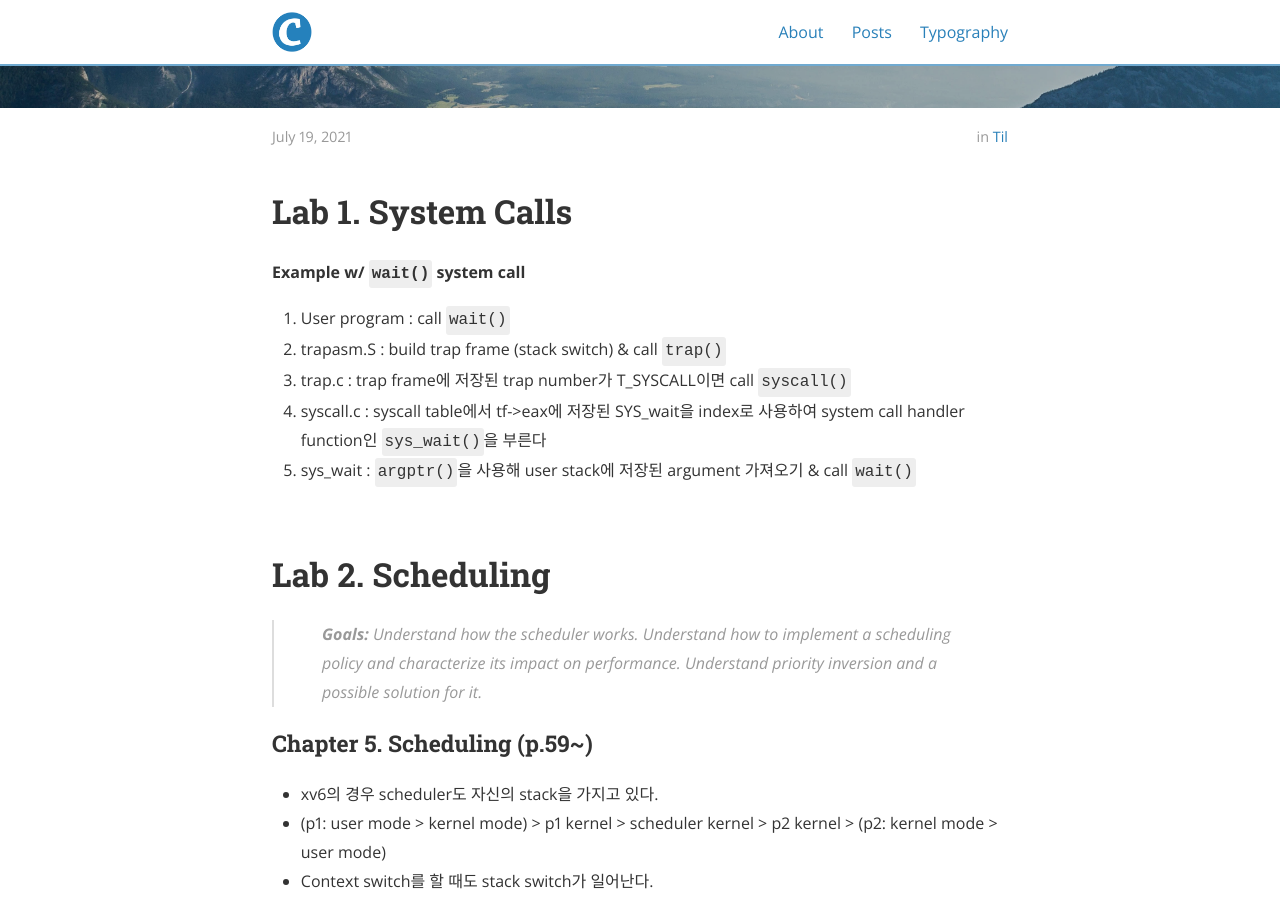
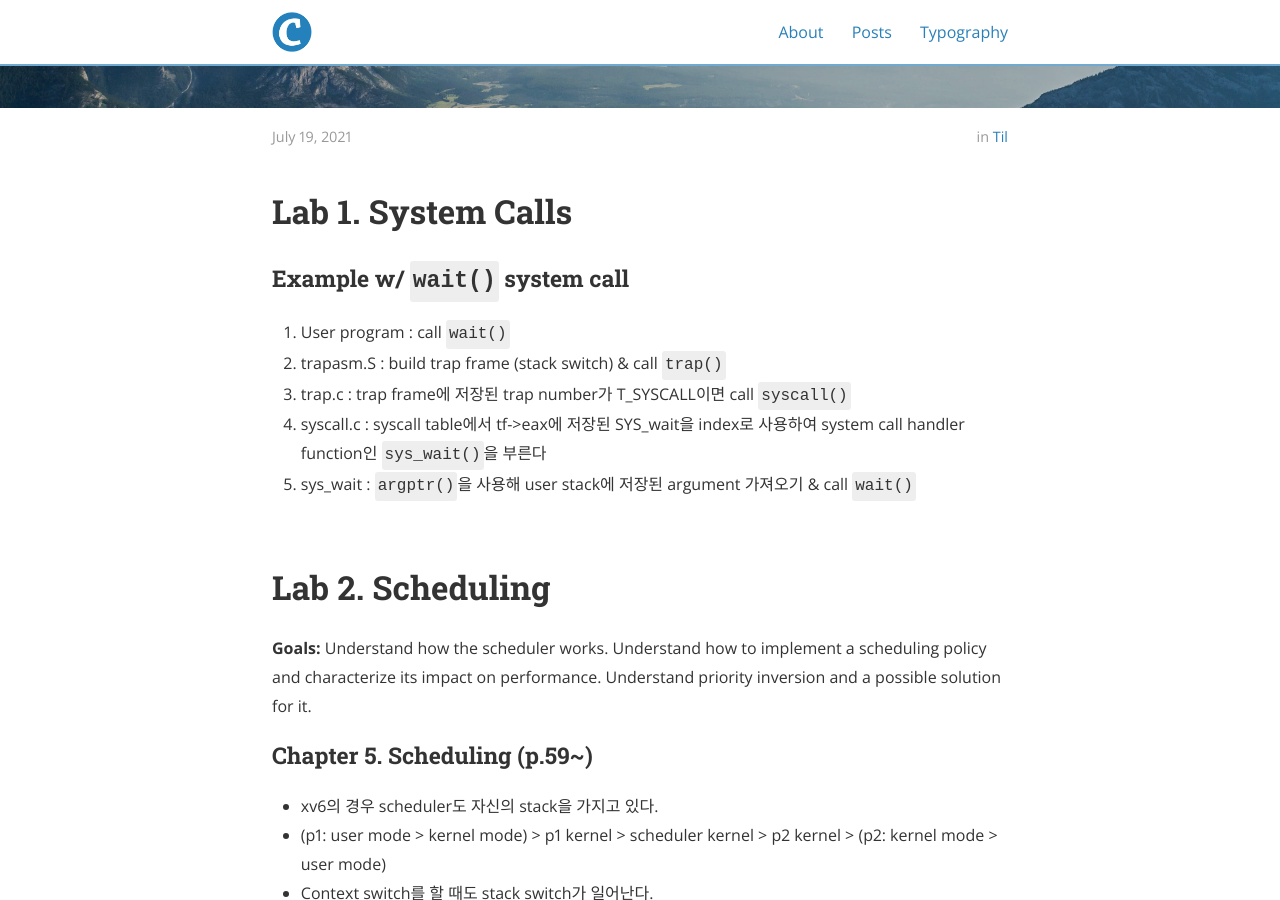
Before and after one commit to KimSeoYe/KimSeoYe.github.io, a Jekyll site: the page built from _posts/2021-07-19-[TIL]-xv6-Study-Day-6.md, in a window 1280 px wide and 900 px high, scrolled down 397 px. Built offline with Jekyll 4.4.1, drawn with Linux system fonts in a browser that asks for light colours; nearby versions of some CDN libraries.

Commit message:
Update 0719 TIL

```diff
--- a/_posts/2021-07-19-[TIL]-xv6-Study-Day-6.md
+++ b/_posts/2021-07-19-[TIL]-xv6-Study-Day-6.md
@@ -10,7 +10,7 @@ cover:  "/assets/headers/mountain.jpg"
 
 # Lab 1. System Calls
 
-**Example w/ `wait()` system call**
+### Example w/ `wait()` system call
 
 1. User program : call `wait()`
 2. trapasm.S : build trap frame (stack switch) & call `trap()`
@@ -22,7 +22,7 @@ cover:  "/assets/headers/mountain.jpg"
 
 # Lab 2. Scheduling
 
-> **Goals:** Understand how the scheduler works. Understand how to implement a scheduling policy and characterize its impact on performance. Understand priority inversion and a possible solution for it.
+**Goals:** Understand how the scheduler works. Understand how to implement a scheduling policy and characterize its impact on performance. Understand priority inversion and a possible solution for it.
 
 
 ### Chapter 5. Scheduling (p.59~)
```
